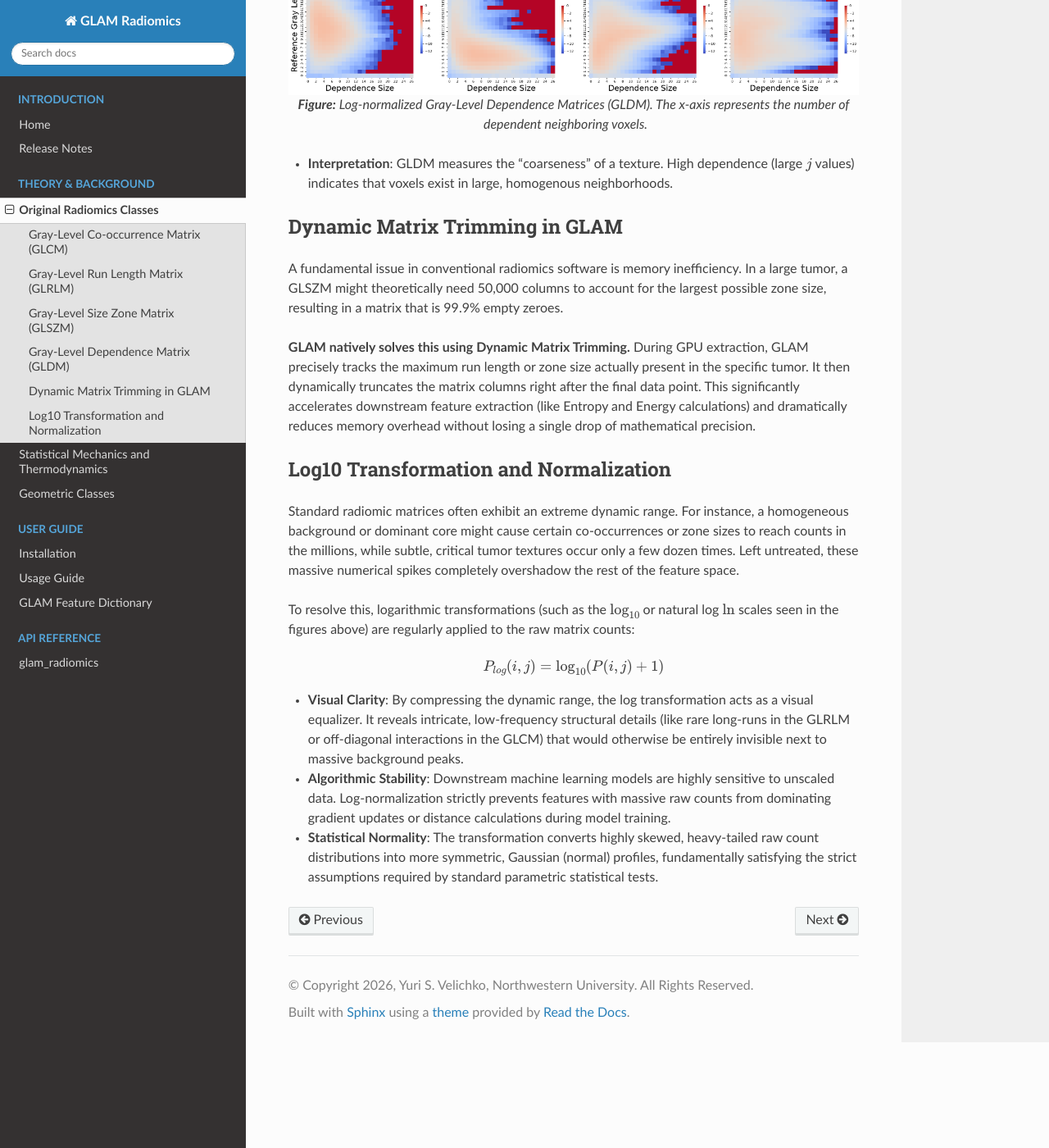
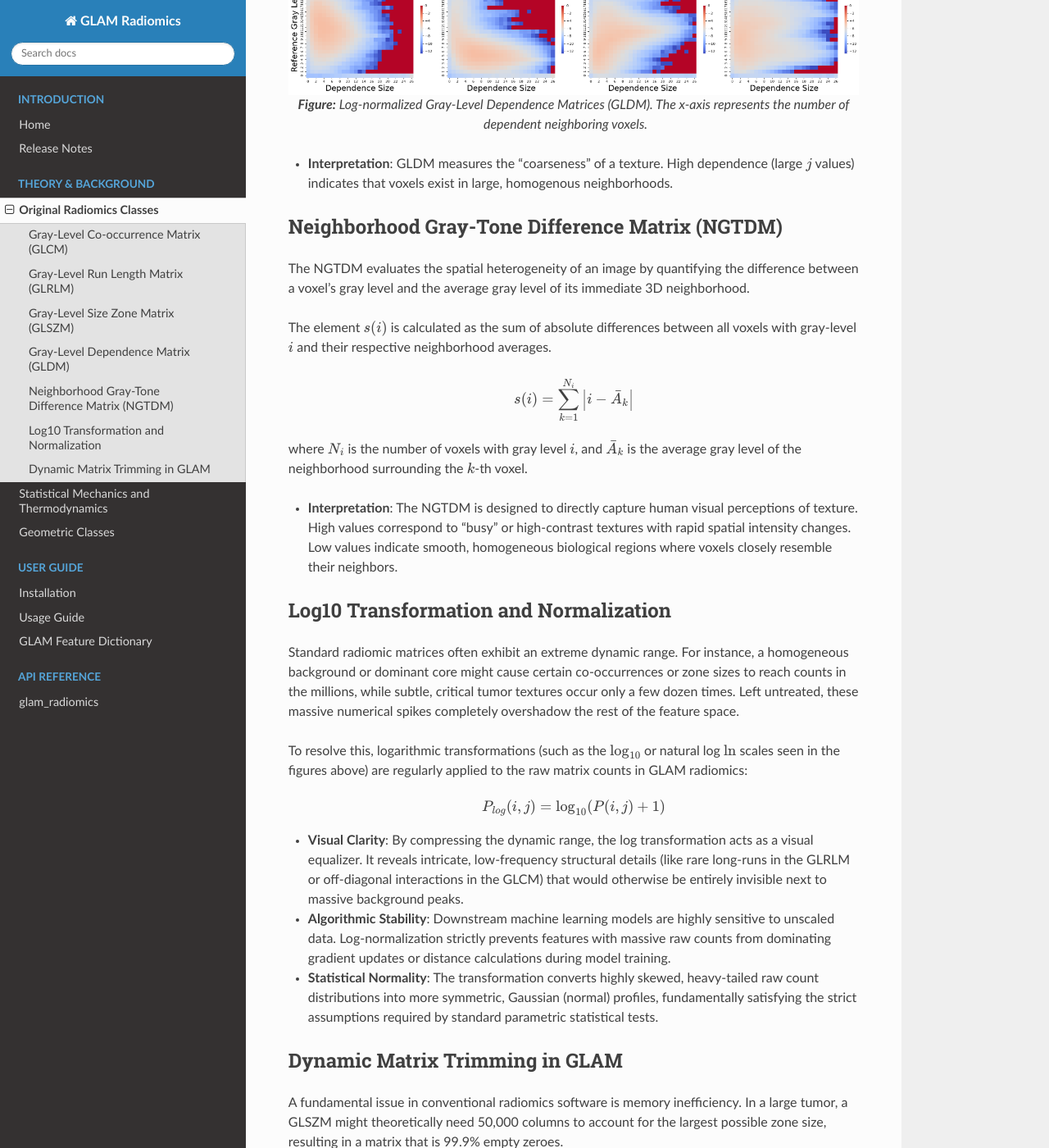
Before and after one commit to yurivelichko/glam-radiomics, a Sphinx documentation site: the page built from docs/source/theory/original_radiomics.rst, in a window 1280 px wide and 1400 px high, scrolled down 2522 px. Shown: the whole window at 82% size. Built offline with Sphinx 7.4.7 and the Read the Docs theme 3.1.0, drawn with Linux system fonts in a browser that asks for light colours; some of the changed text lies outside the part shown.

Commit message:
Documentation update - Adding NGTDM

```diff
--- a/docs/source/theory/original_radiomics.rst
+++ b/docs/source/theory/original_radiomics.rst
@@ -86,17 +86,26 @@ The matrix element :math:`P(i,j)` represents the number of voxels with gray-leve
 * **Interpretation**: GLDM measures the "coarseness" of a texture. High dependence (large :math:`j` values) indicates that voxels exist in large, homogenous neighborhoods.
 
 
-Dynamic Matrix Trimming in GLAM
--------------------------------
-A fundamental issue in conventional radiomics software is memory inefficiency. In a large tumor, a GLSZM might theoretically need 50,000 columns to account for the largest possible zone size, resulting in a matrix that is 99.9% empty zeroes.
+Neighborhood Gray-Tone Difference Matrix (NGTDM)
+------------------------------------------------
+The NGTDM evaluates the spatial heterogeneity of an image by quantifying the difference between a voxel's gray level and the average gray level of its immediate 3D neighborhood.
 
-**GLAM natively solves this using Dynamic Matrix Trimming.** During GPU extraction, GLAM precisely tracks the maximum run length or zone size actually present in the specific tumor. It then dynamically truncates the matrix columns right after the final data point. This significantly accelerates downstream feature extraction (like Entropy and Energy calculations) and dramatically reduces memory overhead without losing a single drop of mathematical precision.
+The element :math:`s(i)` is calculated as the sum of absolute differences between all voxels with gray-level :math:`i` and their respective neighborhood averages.
+
+.. math::
+
+   s(i) = \sum_{k=1}^{N_i} \left| i - \bar{A}_k \right|
+
+where :math:`N_i` is the number of voxels with gray level :math:`i`, and :math:`\bar{A}_k` is the average gray level of the neighborhood surrounding the :math:`k`-th voxel.
+
+* **Interpretation**: The NGTDM is designed to directly capture human visual perceptions of texture. High values correspond to "busy" or high-contrast textures with rapid spatial intensity changes. Low values indicate smooth, homogeneous biological regions where voxels closely resemble their neighbors.
+
 
 Log10 Transformation and Normalization
 --------------------------------------
 Standard radiomic matrices often exhibit an extreme dynamic range. For instance, a homogeneous background or dominant core might cause certain co-occurrences or zone sizes to reach counts in the millions, while subtle, critical tumor textures occur only a few dozen times. Left untreated, these massive numerical spikes completely overshadow the rest of the feature space.
 
-To resolve this, logarithmic transformations (such as the :math:`\log_{10}` or natural log :math:`\ln` scales seen in the figures above) are regularly applied to the raw matrix counts:
+To resolve this, logarithmic transformations (such as the :math:`\log_{10}` or natural log :math:`\ln` scales seen in the figures above) are regularly applied to the raw matrix counts in GLAM radiomics:
 
 .. math::
 
@@ -105,3 +114,9 @@ To resolve this, logarithmic transformations (such as the :math:`\log_{10}` or n
 * **Visual Clarity**: By compressing the dynamic range, the log transformation acts as a visual equalizer. It reveals intricate, low-frequency structural details (like rare long-runs in the GLRLM or off-diagonal interactions in the GLCM) that would otherwise be entirely invisible next to massive background peaks.
 * **Algorithmic Stability**: Downstream machine learning models are highly sensitive to unscaled data. Log-normalization strictly prevents features with massive raw counts from dominating gradient updates or distance calculations during model training.
 * **Statistical Normality**: The transformation converts highly skewed, heavy-tailed raw count distributions into more symmetric, Gaussian (normal) profiles, fundamentally satisfying the strict assumptions required by standard parametric statistical tests.
+
+Dynamic Matrix Trimming in GLAM
+-------------------------------
+A fundamental issue in conventional radiomics software is memory inefficiency. In a large tumor, a GLSZM might theoretically need 50,000 columns to account for the largest possible zone size, resulting in a matrix that is 99.9% empty zeroes.
+
+**GLAM natively solves this using Dynamic Matrix Trimming.** During GPU extraction, GLAM precisely tracks the maximum run length or zone size actually present in the specific tumor. It then dynamically truncates the matrix columns right after the final data point. This significantly accelerates downstream feature extraction (like Entropy and Energy calculations) and dramatically reduces memory overhead without losing a single drop of mathematical precision.
```
